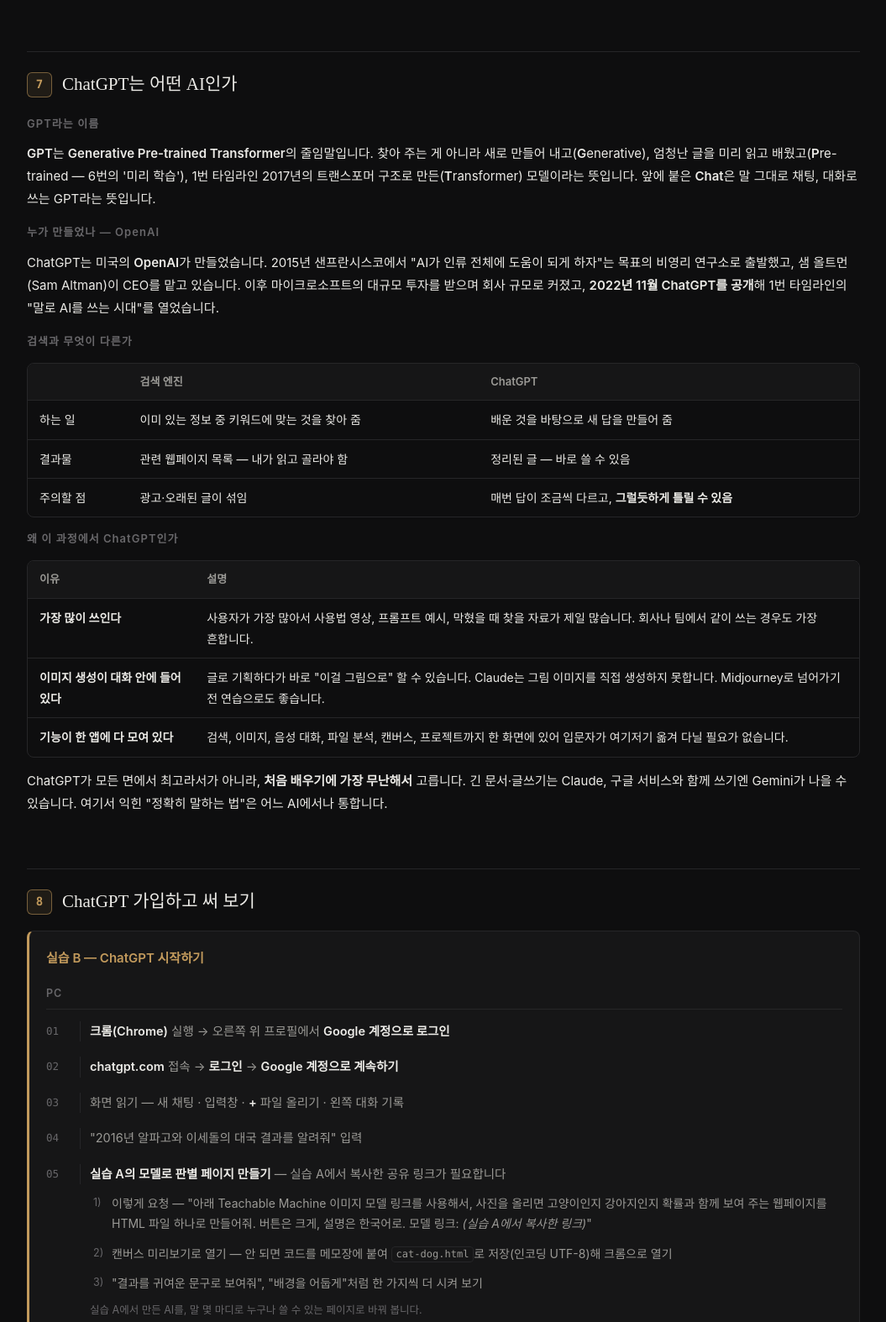
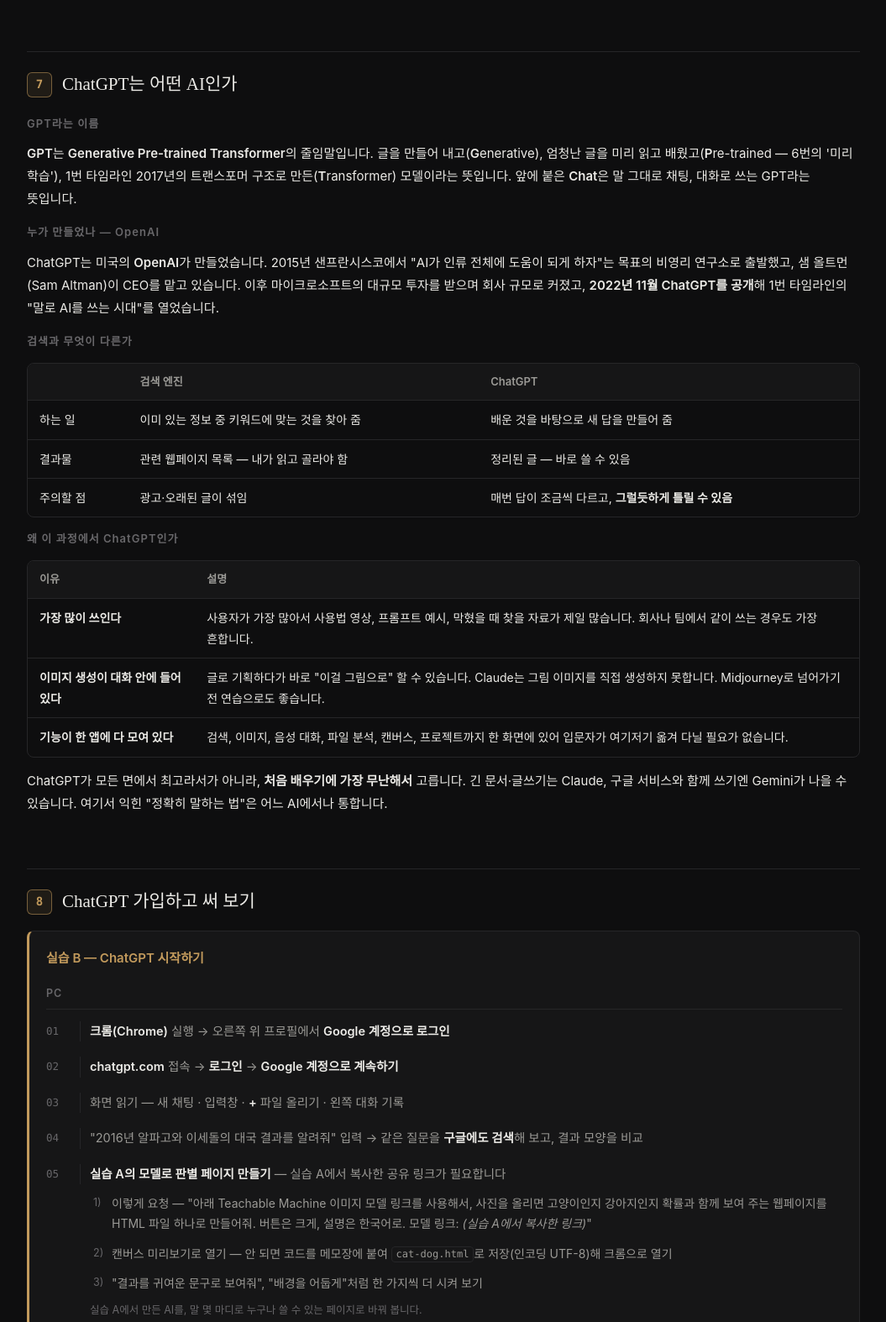
Before and after one commit to aaaaxca/leejuhyeong, a plain HTML site: page c/prompt-to7lu/01.html in a window 1280 px wide. Shown: the part 6260-7834 px from the top of the page at 84% size, without its empty margins (112-1167 px from the left). Drawn offline with Linux system fonts and the light colour scheme; a web font is replaced by a local one.

Commit message:
prompt 1차시: GPT 이름 풀이 반복 줄임, 실습 B 04에 구글 검색 비교
Co-Authored-By: Claude Opus 5.5 <noreply@anthropic.com>
Claude-Session: https://claude.ai/code/session_012qBc579Pi2SqD7VYHqKnXc

```diff
--- a/c/prompt-to7lu/01.html
+++ b/c/prompt-to7lu/01.html
@@ -374,7 +374,7 @@
 
     <h2 class="sec-head" id="s7"><span class="sec-num">7</span>ChatGPT는 어떤 AI인가</h2>
     <h4>GPT라는 이름</h4>
-    <p><b>GPT</b>는 <b>Generative Pre-trained Transformer</b>의 줄임말입니다. 찾아 주는 게 아니라 새로 만들어 내고(<b>G</b>enerative), 엄청난 글을 미리 읽고 배웠고(<b>P</b>re-trained — 6번의 '미리 학습'), 1번 타임라인 2017년의 트랜스포머 구조로 만든(<b>T</b>ransformer) 모델이라는 뜻입니다. 앞에 붙은 <b>Chat</b>은 말 그대로 채팅, 대화로 쓰는 GPT라는 뜻입니다.</p>
+    <p><b>GPT</b>는 <b>Generative Pre-trained Transformer</b>의 줄임말입니다. 글을 만들어 내고(<b>G</b>enerative), 엄청난 글을 미리 읽고 배웠고(<b>P</b>re-trained — 6번의 '미리 학습'), 1번 타임라인 2017년의 트랜스포머 구조로 만든(<b>T</b>ransformer) 모델이라는 뜻입니다. 앞에 붙은 <b>Chat</b>은 말 그대로 채팅, 대화로 쓰는 GPT라는 뜻입니다.</p>
 
     <h4>누가 만들었나 — OpenAI</h4>
     <p>ChatGPT는 미국의 <b>OpenAI</b>가 만들었습니다. 2015년 샌프란시스코에서 "AI가 인류 전체에 도움이 되게 하자"는 목표의 비영리 연구소로 출발했고, 샘 올트먼(Sam Altman)이 CEO를 맡고 있습니다. 이후 마이크로소프트의 대규모 투자를 받으며 회사 규모로 커졌고, <b>2022년 11월 ChatGPT를 공개</b>해 1번 타임라인의 "말로 AI를 쓰는 시대"를 열었습니다.</p>
@@ -408,7 +408,7 @@
         <li><b>크롬(Chrome)</b> 실행 → 오른쪽 위 프로필에서 <b>Google 계정으로 로그인</b></li>
         <li><b>chatgpt.com</b> 접속 → <b>로그인</b> → <b>Google 계정으로 계속하기</b></li>
         <li>화면 읽기 — 새 채팅 · 입력창 · <b>+</b> 파일 올리기 · 왼쪽 대화 기록</li>
-        <li>"2016년 알파고와 이세돌의 대국 결과를 알려줘" 입력</li>
+        <li>"2016년 알파고와 이세돌의 대국 결과를 알려줘" 입력 → 같은 질문을 <b>구글에도 검색</b>해 보고, 결과 모양을 비교</li>
         <li><b>실습 A의 모델로 판별 페이지 만들기</b> — 실습 A에서 복사한 공유 링크가 필요합니다
           <ol class="sub-steps">
             <li>이렇게 요청 — "아래 Teachable Machine 이미지 모델 링크를 사용해서, 사진을 올리면 고양이인지 강아지인지 확률과 함께 보여 주는 웹페이지를 HTML 파일 하나로 만들어줘. 버튼은 크게, 설명은 한국어로. 모델 링크: <i>(실습 A에서 복사한 링크)</i>"</li>
```
Also changed, not shown: content/prompt/01.html (+2 -2 lines).
